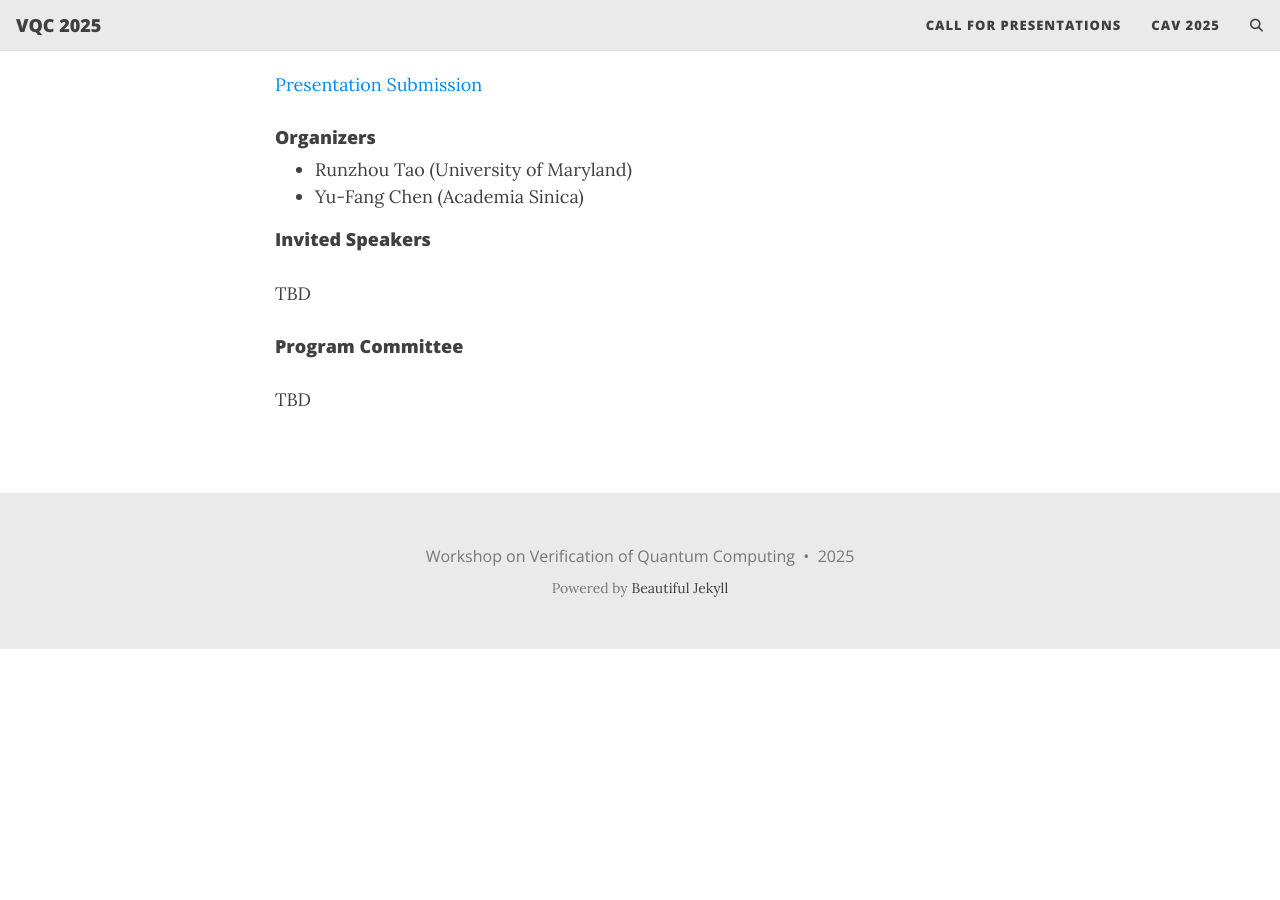
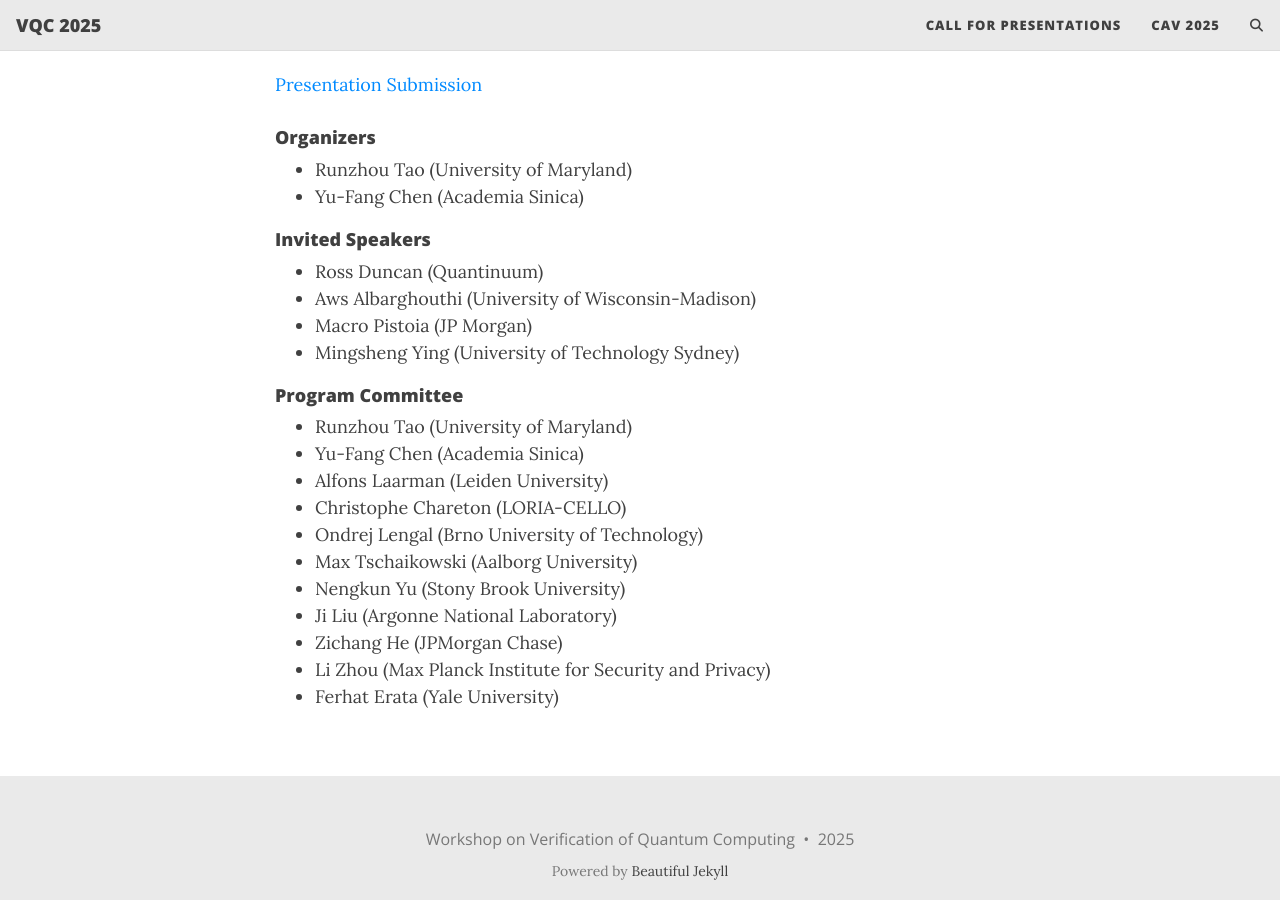
Before and after one commit to VerifiedQC/2025, a Jekyll site: the page built from index.md, in a window 1280 px wide and 900 px high, scrolled down 646 px. Built offline with Jekyll 4.4.1, drawn with Linux system fonts in a browser that asks for light colours; the list of posts is cut into pages by our own code; comment, search, counter and statistics services are not loaded; before the commit the page ends 1295 px from its top, so only the background shows below that.

Commit message:
Update index.md

```diff
--- a/index.md
+++ b/index.md
@@ -21,7 +21,20 @@ cover-img: "/assets/img/zagreb.png"
 - Yu-Fang Chen (Academia Sinica)
 
 #### Invited Speakers
-TBD
+- Ross Duncan (Quantinuum)
+- Aws Albarghouthi (University of Wisconsin-Madison)
+- Macro Pistoia (JP Morgan)
+- Mingsheng Ying (University of Technology Sydney)
 
 #### Program Committee
-TBD
+- Runzhou Tao (University of Maryland)
+- Yu-Fang Chen (Academia Sinica)
+- Alfons Laarman (Leiden University)
+- Christophe Chareton (LORIA-CELLO)
+- Ondrej Lengal (Brno University of Technology)
+- Max Tschaikowski (Aalborg University)
+- Nengkun Yu (Stony Brook University)
+- Ji Liu (Argonne National Laboratory)
+- Zichang He (JPMorgan Chase)
+- Li Zhou (Max Planck Institute for Security and Privacy)
+- Ferhat Erata (Yale University)
```
